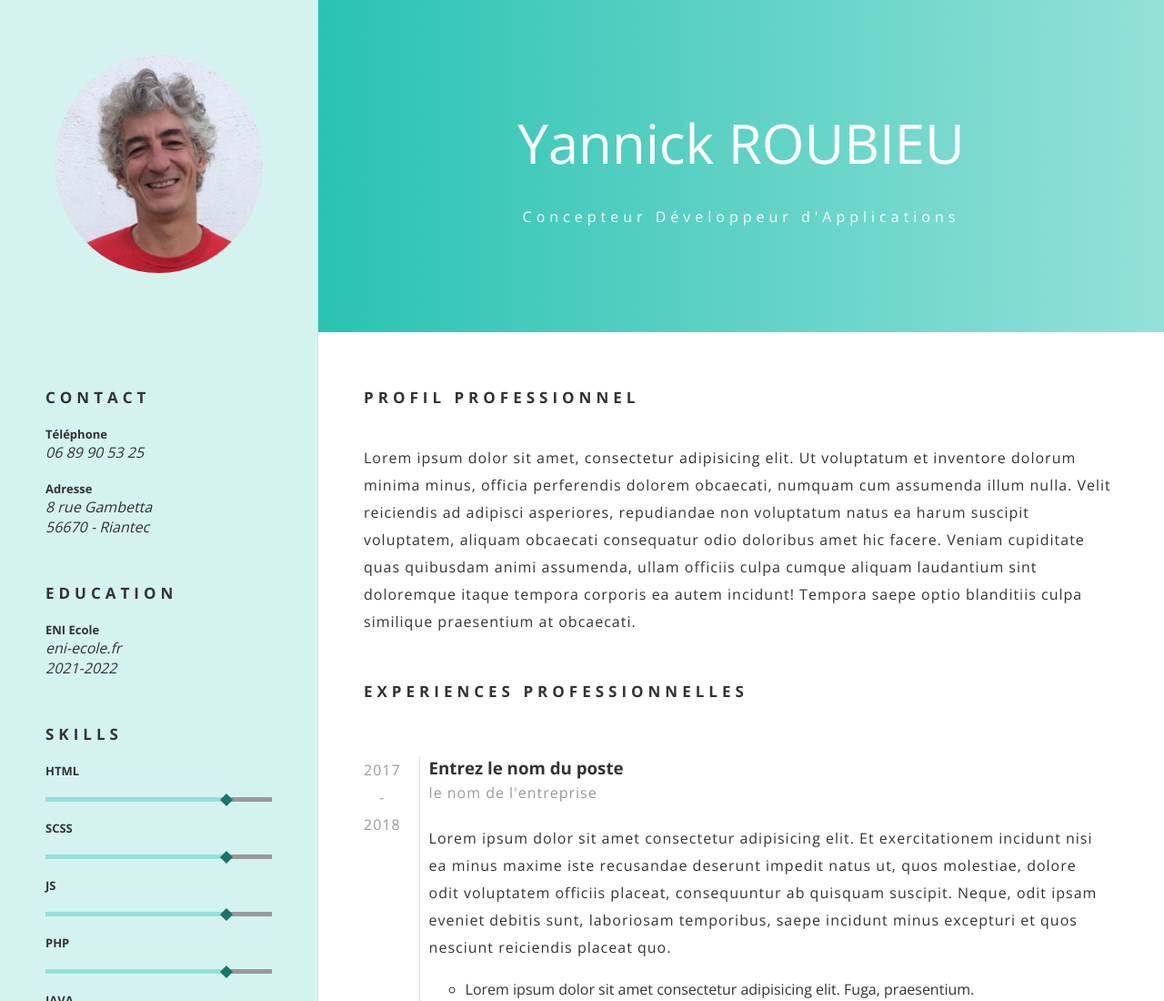
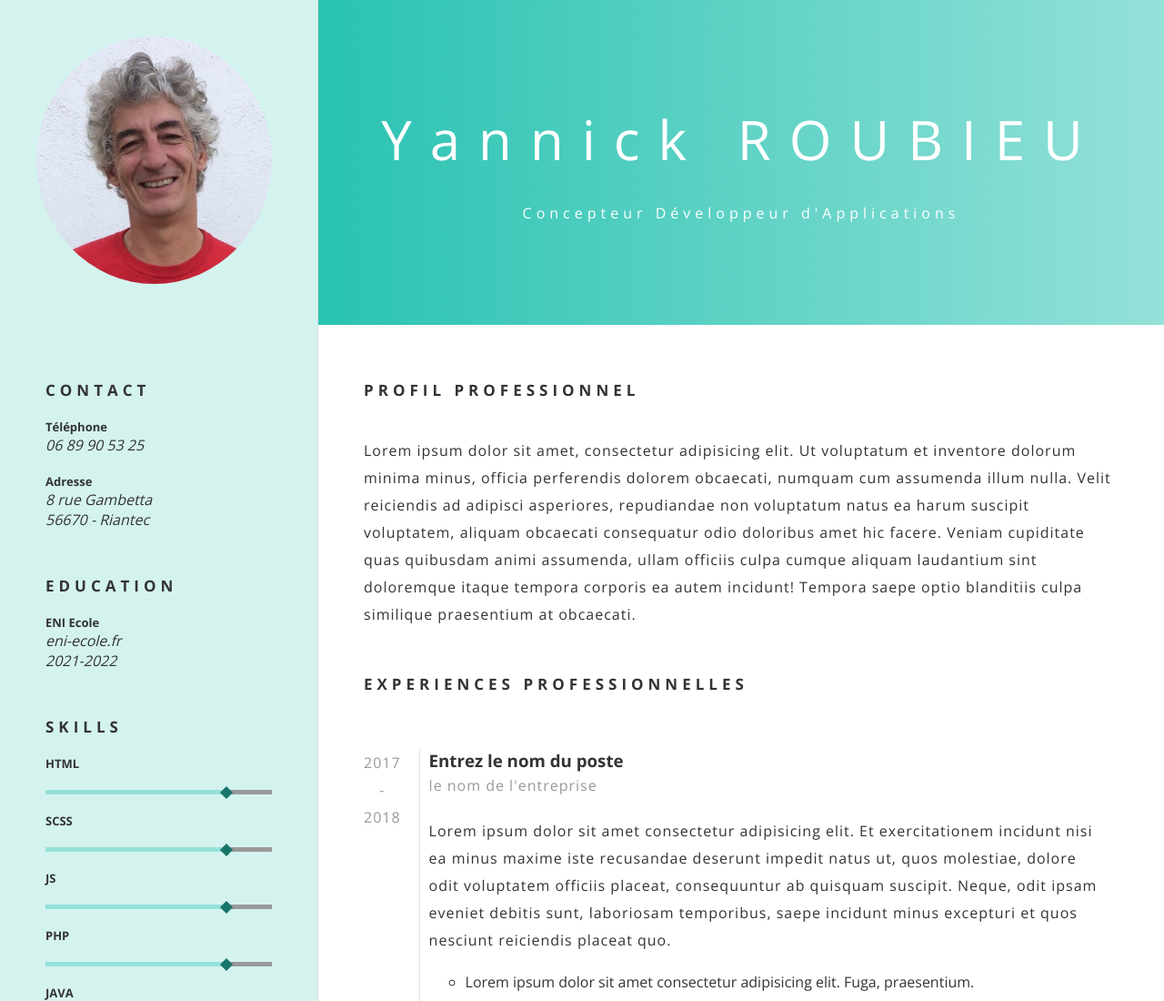
Before and after one commit to yroub/cv, a website: page index.html in a window 1280 px wide. Shown: the top 1100 px of the page at 91% size. Drawn offline with nearby package versions, Linux system fonts and the light colour scheme.

Commit message:
modif header

```diff
--- a/scss/style.scss
+++ b/scss/style.scss
@@ -27,7 +27,7 @@
 header {
   grid-area: header;
   background: linear-gradient(to right, var(--primary), var(--light));
-  padding: 6rem 5rem;
+  padding: 3rem 5rem;
   text-align: center;
   color: white;
   display: flex;
@@ -41,7 +41,7 @@ header {
     font-size: 6rem;
     line-height: 8rem;
     font-weight: 400;
-    letter-spacing: 1;
+    letter-spacing: 2rem;
     @include xs {
       font-size: 4rem;
     }
@@ -57,7 +57,7 @@ header {
 
 .picture {
   grid-area: picture;
-  padding: 6rem;
+  padding: 4rem;
   background: var(--background);
   border-right: 1px solid var(--border);
   img {
```
Also changed, not shown: Readme.md (added), css/style.css.
